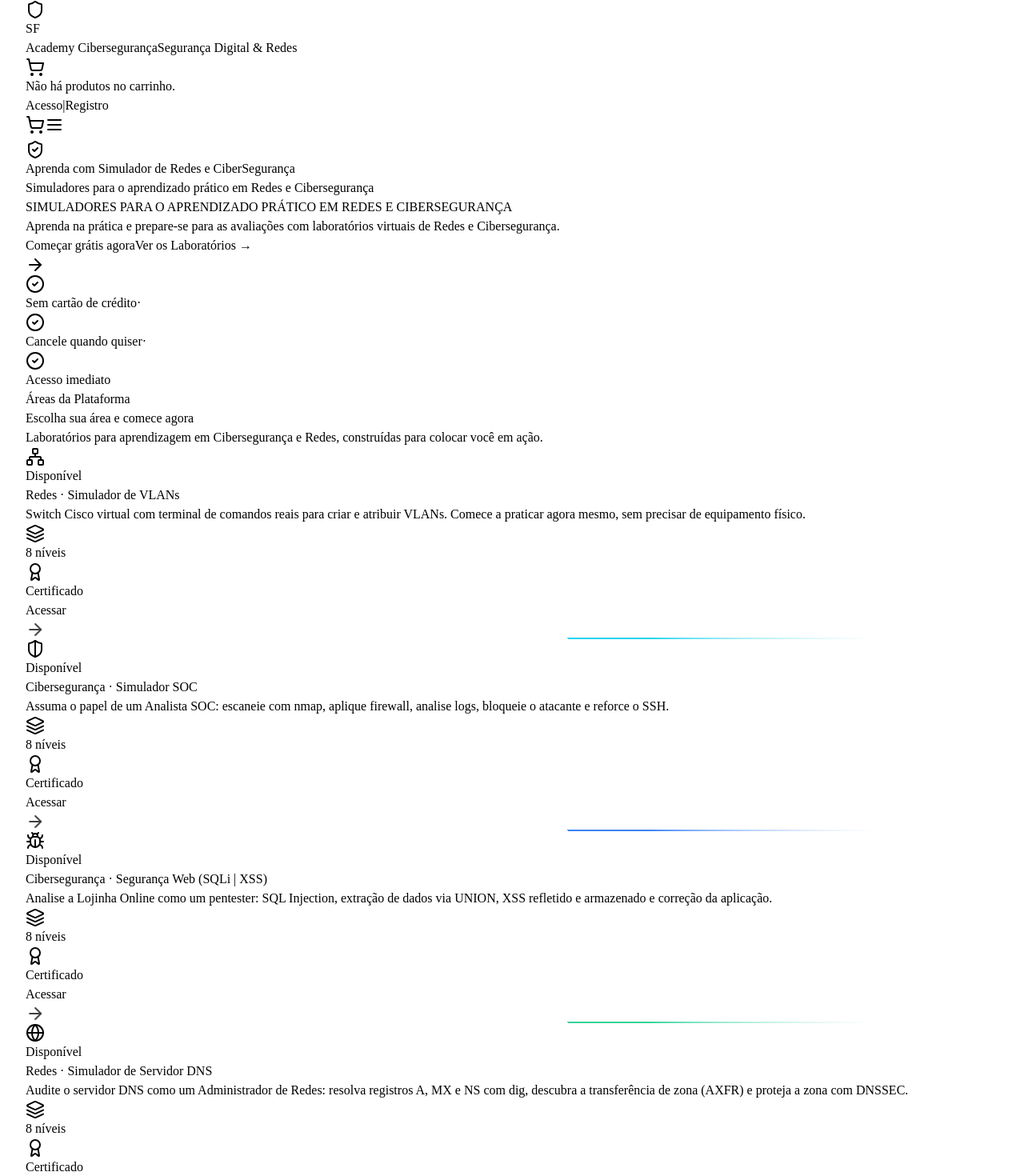
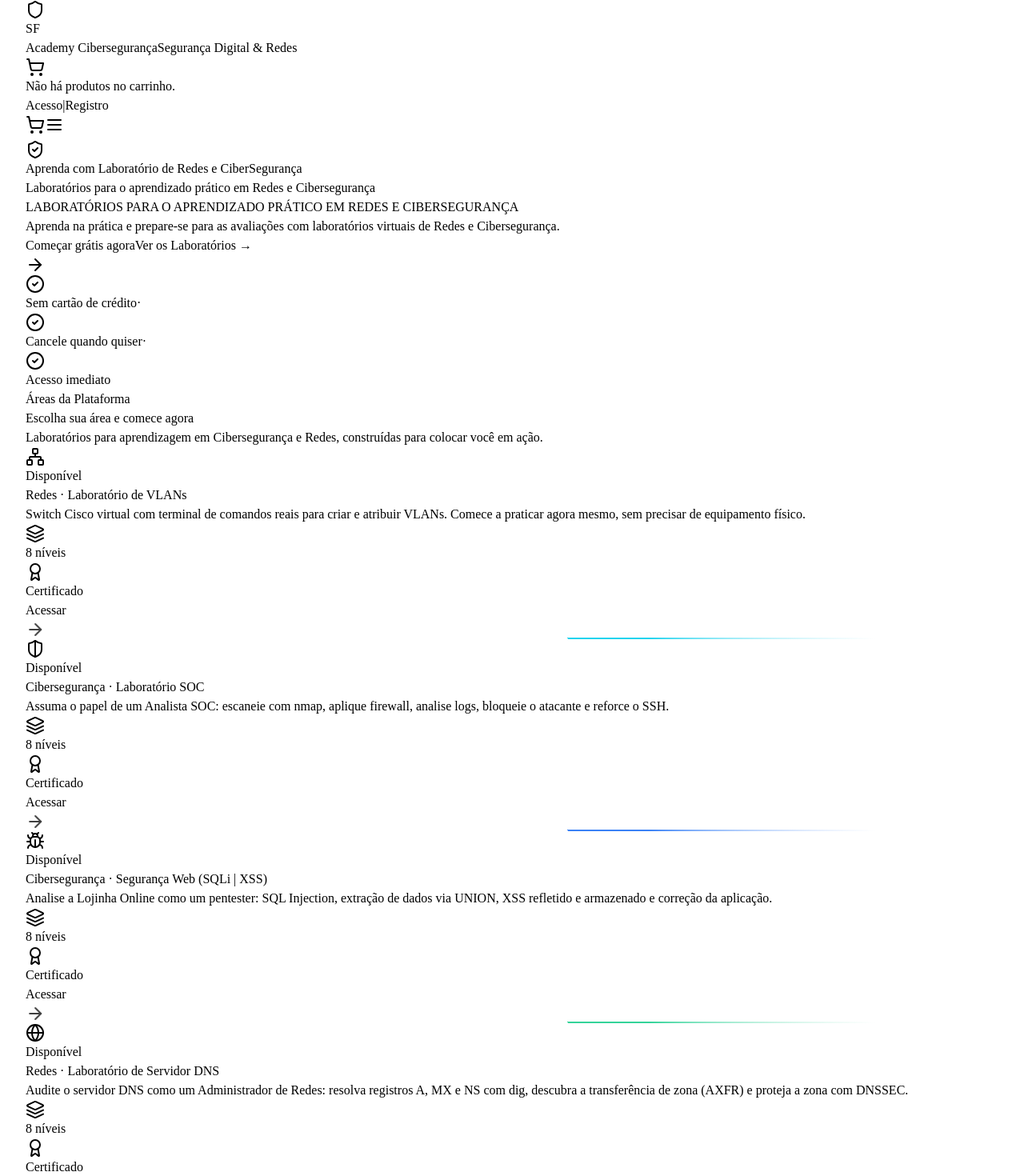
Before and after one commit to sandronsk1977-creator/sf-cyber, a React (Vite) app in the folder client/: page / in a window 1280 px wide. Shown: the top 1470 px of the page at 80% size. Built offline with nearby package versions, Linux system fonts and the light colour scheme.

Commit message:
fix: rename simulator text to laboratories across the site

```diff
--- a/client/src/components/AuthModal.tsx
+++ b/client/src/components/AuthModal.tsx
@@ -24,7 +24,7 @@ export function AuthModal({ isOpen, initialMode = "login", onClose }: AuthModalP
     if (mode === "login") {
       toast.success("Login simulado com sucesso! Bem-vindo de volta à SF Cyber.");
     } else {
-      toast.success("Conta criada com sucesso! Simuladores para o aprendizado prático em Redes e Cibersegurança.");
+      toast.success("Conta criada com sucesso! Laboratórios para o aprendizado prático em Redes e Cibersegurança.");
     }
     onClose();
   };
--- a/client/src/components/CryptoAnimationHero.tsx
+++ b/client/src/components/CryptoAnimationHero.tsx
@@ -2,7 +2,7 @@ import React, { useEffect, useState } from "react";
 import { ShieldCheck, ArrowRight, CheckCircle2 } from "lucide-react";
 import { Button } from "@/components/ui/button";
 
-const TARGET_TITLE = "SIMULADORES PARA O APRENDIZADO PRÁTICO EM REDES E CIBERSEGURANÇA";
+const TARGET_TITLE = "LABORATÓRIOS PARA O APRENDIZADO PRÁTICO EM REDES E CIBERSEGURANÇA";
 const CIPHER_CHARS = "ABCDEFGHIJKLMNOPQRSTUVWXYZ0123456789@#$%&*!?<>{}[]|/\\+=-~^";
 
 export function CryptoAnimationHero() {
@@ -91,14 +91,14 @@ export function CryptoAnimationHero() {
         {/* Badge tag */}
         <div className="inline-flex items-center gap-2 px-4 py-1.5 rounded-full bg-cyan-500/10 border border-cyan-500/30 text-cyan-400 text-xs font-semibold mb-8 shadow-lg shadow-cyan-500/10">
           <ShieldCheck className="w-4 h-4 text-cyan-400" />
-          <span>Aprenda com Simulador de Redes e CiberSegurança</span>
+          <span>Aprenda com Laboratório de Redes e CiberSegurança</span>
         </div>
 
         {/* Main Headline with Cryptographic Effect */}
-        <h1 className="sr-only">Simuladores para o aprendizado prático em Redes e Cibersegurança</h1>
+        <h1 className="sr-only">Laboratórios para o aprendizado prático em Redes e Cibersegurança</h1>
         <h1 aria-hidden="true" className="text-3xl sm:text-5xl md:text-6xl lg:text-7xl font-extrabold tracking-tight max-w-5xl leading-[1.15] mb-8 font-mono min-h-[140px] sm:min-h-[180px] flex items-center justify-center">
           <span className="text-transparent bg-clip-text bg-gradient-to-r from-cyan-400 via-sky-300 to-blue-500 drop-shadow-[0_0_30px_rgba(6,182,212,0.4)]">
-            {displayText || "SIMULADORES PARA O APRENDIZADO PRÁTICO EM REDES E CIBERSEGURANÇA"}
+            {displayText || "LABORATÓRIOS PARA O APRENDIZADO PRÁTICO EM REDES E CIBERSEGURANÇA"}
           </span>
         </h1>
 
--- a/client/src/components/PortalCardsSection.tsx
+++ b/client/src/components/PortalCardsSection.tsx
@@ -58,7 +58,7 @@ export function PortalCardsSection() {
             </div>
 
             <h3 className="font-extrabold text-2xl mb-3 text-white font-mono">
-              Redes · Simulador de VLANs
+              Redes · Laboratório de VLANs
             </h3>
             <p className="text-slate-400 text-sm leading-relaxed mb-6">
               Switch Cisco virtual com terminal de comandos reais para criar e atribuir VLANs. Comece a praticar agora mesmo, sem precisar de equipamento físico.
@@ -83,7 +83,7 @@ export function PortalCardsSection() {
             </div>
 
             <h3 className="font-extrabold text-2xl mb-3 text-white font-mono">
-              Cibersegurança · Simulador SOC
+              Cibersegurança · Laboratório SOC
             </h3>
             <p className="text-slate-400 text-sm leading-relaxed mb-6">
               Assuma o papel de um Analista SOC: escaneie com nmap, aplique firewall, analise logs, bloqueie o atacante e reforce o SSH.
@@ -133,7 +133,7 @@ export function PortalCardsSection() {
             </div>
 
             <h3 className="font-extrabold text-2xl mb-3 text-white font-mono">
-              Redes · Simulador de Servidor DNS
+              Redes · Laboratório de Servidor DNS
             </h3>
             <p className="text-slate-400 text-sm leading-relaxed mb-6">
               Audite o servidor DNS como um Administrador de Redes: resolva registros A, MX e NS com dig, descubra a transferência de zona (AXFR) e proteja a zona com DNSSEC.
--- a/client/src/components/SimulatorChoiceModal.tsx
+++ b/client/src/components/SimulatorChoiceModal.tsx
@@ -31,9 +31,9 @@ export function SimulatorChoiceModal({ isOpen, onClose }: SimulatorChoiceModalPr
           Plano FREE · Grátis
         </div>
 
-        <h2 id="simulator-choice-title" className="text-2xl font-extrabold font-mono text-white mb-3">Escolha seu simulador</h2>
+        <h2 id="simulator-choice-title" className="text-2xl font-extrabold font-mono text-white mb-3">Escolha seu laboratório</h2>
         <p className="text-sm text-slate-300 leading-relaxed mb-6">
-          Comece a praticar agora mesmo. Os quatro simuladores são{" "}
+          Comece a praticar agora mesmo. Os quatro laboratórios são{" "}
           <strong className="text-cyan-400">grátis</strong>, com 8 níveis e certificado de conclusão.
         </p>
 
@@ -46,7 +46,7 @@ export function SimulatorChoiceModal({ isOpen, onClose }: SimulatorChoiceModalPr
             <div className="w-12 h-12 mb-4 rounded-xl bg-cyan-500/15 flex items-center justify-center text-cyan-400 group-hover:scale-110 transition-transform">
               <Network className="w-6 h-6" />
             </div>
-            <h3 className="font-extrabold font-mono text-white mb-2">Simulador de VLANs</h3>
+            <h3 className="font-extrabold font-mono text-white mb-2">Laboratório de VLANs</h3>
             <p className="text-xs text-slate-400 leading-relaxed mb-4">
               Configure um Switch Cisco: crie VLANs, atribua portas, teste a conectividade.
             </p>
@@ -64,7 +64,7 @@ export function SimulatorChoiceModal({ isOpen, onClose }: SimulatorChoiceModalPr
             <div className="w-12 h-12 mb-4 rounded-xl bg-blue-600/15 flex items-center justify-center text-blue-400 group-hover:scale-110 transition-transform">
               <ShieldHalf className="w-6 h-6" />
             </div>
-            <h3 className="font-extrabold font-mono text-white mb-2">Simulador SOC</h3>
+            <h3 className="font-extrabold font-mono text-white mb-2">Laboratório SOC</h3>
             <p className="text-xs text-slate-400 leading-relaxed mb-4">
               Seja um Analista SOC: escaneie, proteja o firewall e bloqueie o atacante.
             </p>
@@ -82,7 +82,7 @@ export function SimulatorChoiceModal({ isOpen, onClose }: SimulatorChoiceModalPr
             <div className="w-12 h-12 mb-4 rounded-xl bg-emerald-600/15 flex items-center justify-center text-emerald-400 group-hover:scale-110 transition-transform">
               <Bug className="w-6 h-6" />
             </div>
-            <h3 className="font-extrabold font-mono text-white mb-2">Simulador de Segurança Web</h3>
+            <h3 className="font-extrabold font-mono text-white mb-2">Laboratório de Segurança Web</h3>
             <p className="text-xs text-slate-400 leading-relaxed mb-4">
               Descubra SQL Injection e XSS numa aplicação web e depois corrija a falha.
             </p>
@@ -100,7 +100,7 @@ export function SimulatorChoiceModal({ isOpen, onClose }: SimulatorChoiceModalPr
             <div className="w-12 h-12 mb-4 rounded-xl bg-violet-600/15 flex items-center justify-center text-violet-400 group-hover:scale-110 transition-transform">
               <Globe className="w-6 h-6" />
             </div>
-            <h3 className="font-extrabold font-mono text-white mb-2">Simulador de Servidor DNS</h3>
+            <h3 className="font-extrabold font-mono text-white mb-2">Laboratório de Servidor DNS</h3>
             <p className="text-xs text-slate-400 leading-relaxed mb-4">
               Resolva registros com dig, descubra o AXFR aberto e aplique DNSSEC.
             </p>
--- a/client/src/components/SponsorSection.tsx
+++ b/client/src/components/SponsorSection.tsx
@@ -72,7 +72,7 @@ export function SponsorSection() {
             Faça sua doação
           </a>
           <p className="mt-4 text-xs text-slate-500">
-            Todo apoio é aplicado no crescimento do portal e em novos simuladores.
+            Todo apoio é aplicado no crescimento do portal e em novos laboratórios.
           </p>
         </div>
       </div>
--- a/client/src/pages/SimulatorDnsPage.tsx
+++ b/client/src/pages/SimulatorDnsPage.tsx
@@ -23,7 +23,7 @@ export function SimulatorDnsPage() {
           <div className="flex items-center gap-4">
             <span className="hidden sm:inline-flex items-center gap-1.5 text-xs font-semibold text-cyan-400 bg-cyan-500/10 border border-cyan-500/30 px-3 py-1 rounded-full">
               <Globe className="w-3.5 h-3.5" />
-              Simulador de DNS
+              Laboratório de DNS
             </span>
             <Link
               href="/"
@@ -39,7 +39,7 @@ export function SimulatorDnsPage() {
       <main className="flex-1 flex flex-col">
         <div className="container py-6 flex items-center justify-between gap-4">
           <div>
-            <h1 className="text-2xl font-extrabold font-mono">Simulador de Servidor DNS (Resolução | AXFR | DNSSEC)</h1>
+            <h1 className="text-2xl font-extrabold font-mono">Laboratório de Servidor DNS (Resolução | AXFR | DNSSEC)</h1>
             <p className="text-sm text-slate-400 mt-1">
               Audite um servidor DNS com comandos reais de administração. 8 níveis, transferência de zona, envenenamento de cache e certificado de conclusão.
             </p>
@@ -58,7 +58,7 @@ export function SimulatorDnsPage() {
         <div className="flex-1 px-4 pb-6 sm:px-6">
           <iframe
             src="/dns/index.html"
-            title="Simulador de Servidor DNS da SF Cyber"
+            title="Laboratório de Servidor DNS da SF Cyber"
             className="w-full h-full min-h-[70vh] rounded-2xl border border-slate-800 bg-white shadow-2xl shadow-cyan-500/5"
           />
         </div>
--- a/client/src/pages/SimulatorPage.tsx
+++ b/client/src/pages/SimulatorPage.tsx
@@ -23,7 +23,7 @@ export function SimulatorPage() {
           <div className="flex items-center gap-4">
             <span className="hidden sm:inline-flex items-center gap-1.5 text-xs font-semibold text-cyan-400 bg-cyan-500/10 border border-cyan-500/30 px-3 py-1 rounded-full">
               <Network className="w-3.5 h-3.5" />
-              Simulador de VLANs
+Laboratório de VLANs
             </span>
             <Link
               href="/"
@@ -39,7 +39,7 @@ export function SimulatorPage() {
       <main className="flex-1 flex flex-col">
         <div className="container py-6 flex items-center justify-between gap-4">
           <div>
-            <h1 className="text-2xl font-extrabold font-mono">Simulador do Switch Cisco VLANs</h1>
+            <h1 className="text-2xl font-extrabold font-mono">Laboratório do Switch Cisco VLANs</h1>
             <p className="text-sm text-slate-400 mt-1">
               Aprenda a configurar VLANs com comandos reais. 8 níveis, teste de ping e certificado de conclusão.
             </p>
@@ -58,7 +58,7 @@ export function SimulatorPage() {
         <div className="flex-1 px-4 pb-6 sm:px-6">
           <iframe
             src="/vlans/index.html"
-            title="Simulador de VLANs do Switch Cisco"
+            title="Laboratório de VLANs do Switch Cisco"
             className="w-full h-full min-h-[70vh] rounded-2xl border border-slate-800 bg-white shadow-2xl shadow-cyan-500/5"
           />
         </div>
--- a/client/src/pages/SimulatorSecurityPage.tsx
+++ b/client/src/pages/SimulatorSecurityPage.tsx
@@ -23,7 +23,7 @@ export function SimulatorSecurityPage() {
           <div className="flex items-center gap-4">
             <span className="hidden sm:inline-flex items-center gap-1.5 text-xs font-semibold text-cyan-400 bg-cyan-500/10 border border-cyan-500/30 px-3 py-1 rounded-full">
               <ShieldHalf className="w-3.5 h-3.5" />
-              Simulador de Segurança
+Laboratório de Segurança
             </span>
             <Link
               href="/"
@@ -39,7 +39,7 @@ export function SimulatorSecurityPage() {
       <main className="flex-1 flex flex-col">
         <div className="container py-6 flex items-center justify-between gap-4">
           <div>
-            <h1 className="text-2xl font-extrabold font-mono">Simulador de Segurança (Analista SOC | Hacker Ético)</h1>
+            <h1 className="text-2xl font-extrabold font-mono">Laboratório de Segurança (Analista SOC | Hacker Ético)</h1>
             <p className="text-sm text-slate-400 mt-1">
               Aprenda a proteger um servidor com comandos reais. 8 níveis, firewall, logs e certificado de conclusão.
             </p>
@@ -58,7 +58,7 @@ export function SimulatorSecurityPage() {
         <div className="flex-1 px-4 pb-6 sm:px-6">
           <iframe
             src="/seguranca/index.html"
-            title="Simulador de Segurança da SF Cyber"
+            title="Laboratório de Segurança da SF Cyber"
             className="w-full h-full min-h-[70vh] rounded-2xl border border-slate-800 bg-white shadow-2xl shadow-cyan-500/5"
           />
         </div>
--- a/client/src/pages/SimulatorWebPage.tsx
+++ b/client/src/pages/SimulatorWebPage.tsx
@@ -23,7 +23,7 @@ export function SimulatorWebPage() {
           <div className="flex items-center gap-4">
             <span className="hidden sm:inline-flex items-center gap-1.5 text-xs font-semibold text-cyan-400 bg-cyan-500/10 border border-cyan-500/30 px-3 py-1 rounded-full">
               <Bug className="w-3.5 h-3.5" />
-              Simulador de Segurança Web
+Laboratório de Segurança Web
             </span>
             <Link
               href="/"
@@ -39,7 +39,7 @@ export function SimulatorWebPage() {
       <main className="flex-1 flex flex-col">
         <div className="container py-6 flex items-center justify-between gap-4">
           <div>
-            <h1 className="text-2xl font-extrabold font-mono">Simulador de Segurança Web (SQL Injection | XSS)</h1>
+            <h1 className="text-2xl font-extrabold font-mono">Laboratório de Segurança Web (SQL Injection | XSS)</h1>
             <p className="text-sm text-slate-400 mt-1">
               Teste uma aplicação web vulnerável com comandos reais. 8 níveis, SQL Injection, XSS e certificado de conclusão.
             </p>
@@ -58,7 +58,7 @@ export function SimulatorWebPage() {
         <div className="flex-1 px-4 pb-6 sm:px-6">
           <iframe
             src="/web/index.html"
-            title="Simulador de Segurança Web da SF Cyber"
+            title="Laboratório de Segurança Web da SF Cyber"
             className="w-full h-full min-h-[70vh] rounded-2xl border border-slate-800 bg-white shadow-2xl shadow-cyan-500/5"
           />
         </div>
```
Also changed, not shown: client/src/components/PreLaunchModal.tsx (+7 -7 lines), client/src/components/PricingSection.tsx (+8 -8 lines).
